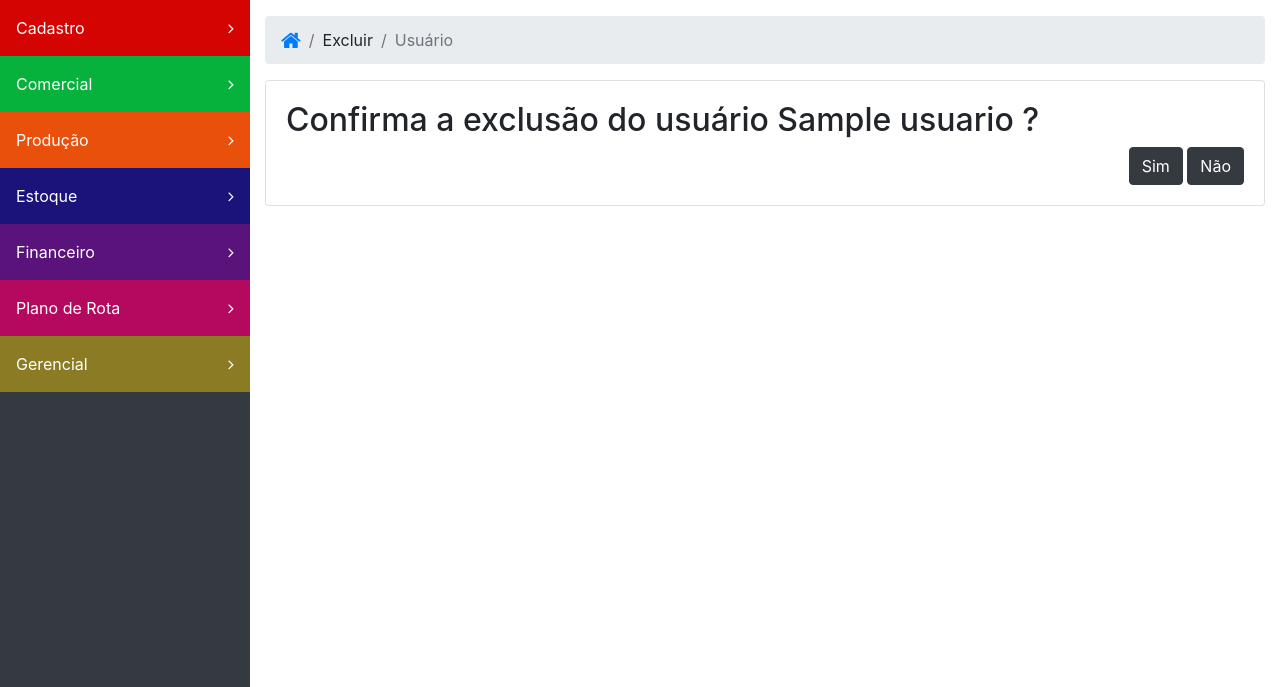
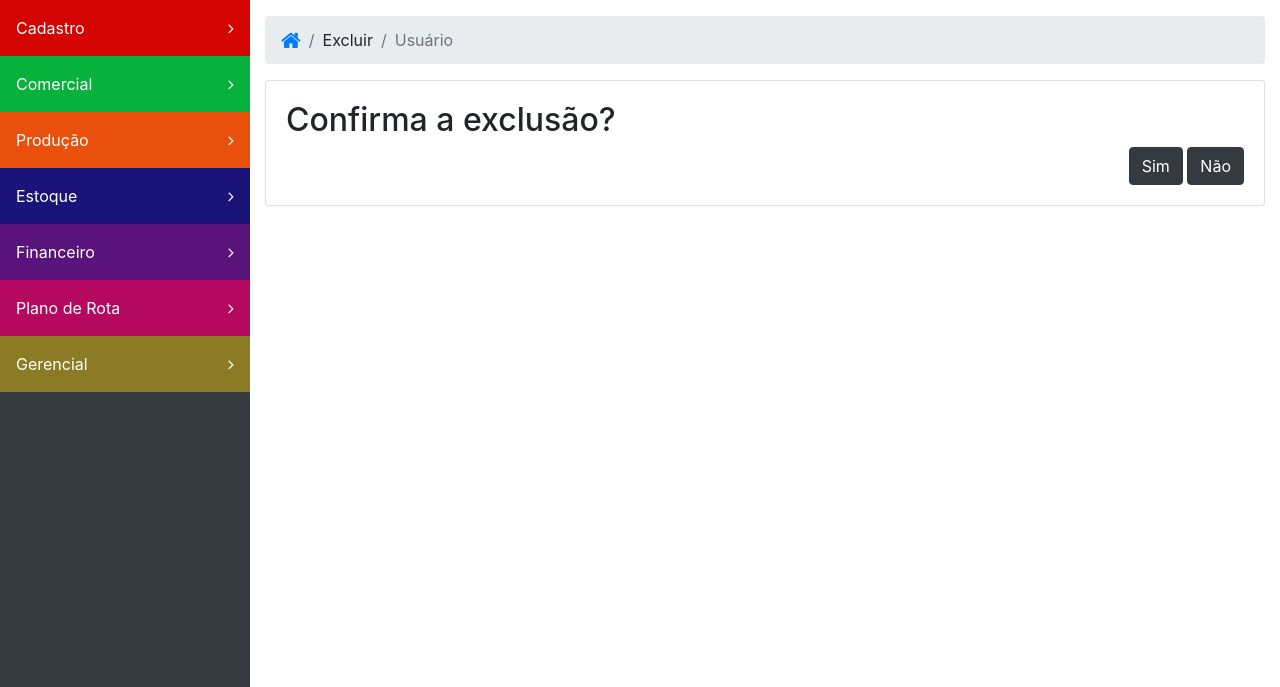
Before and after one commit to anaplopes/system-daylight, a Django app: page /grupo/grupoUsuario/1/ in a window 1280 px wide. Shown: the part 56-743 px from the top of the page. Run offline with Django 3.2, Linux system fonts and the light colour scheme; tables that the repository leaves empty hold one stand-in row (values such as "Sample post"); some libraries are stand-ins or nearby versions.

Commit message:
generalizando form de confirmação

```diff
--- a/core/templates/exclusaoConf.html
+++ b/core/templates/exclusaoConf.html
@@ -20,11 +20,11 @@
                         <form method="POST" autofocus>
                             {% csrf_token %}
 
-                            <h2>Confirma a exclusão do usuário {{ delete_usuario.nome }} ?</h2>
+                            <h2>Confirma a exclusão?</h2>
 
                             <div class="pull-right">
                                 <input class="btn btn-dark btn-md" type="submit" value="Sim" />
-                                <a href="/grupo/grupoUsuario">
+                                <a href="">
                                     <input type="button" class="btn btn-dark btn-md" value="Não">
                                 </a>
                             </div>
```
